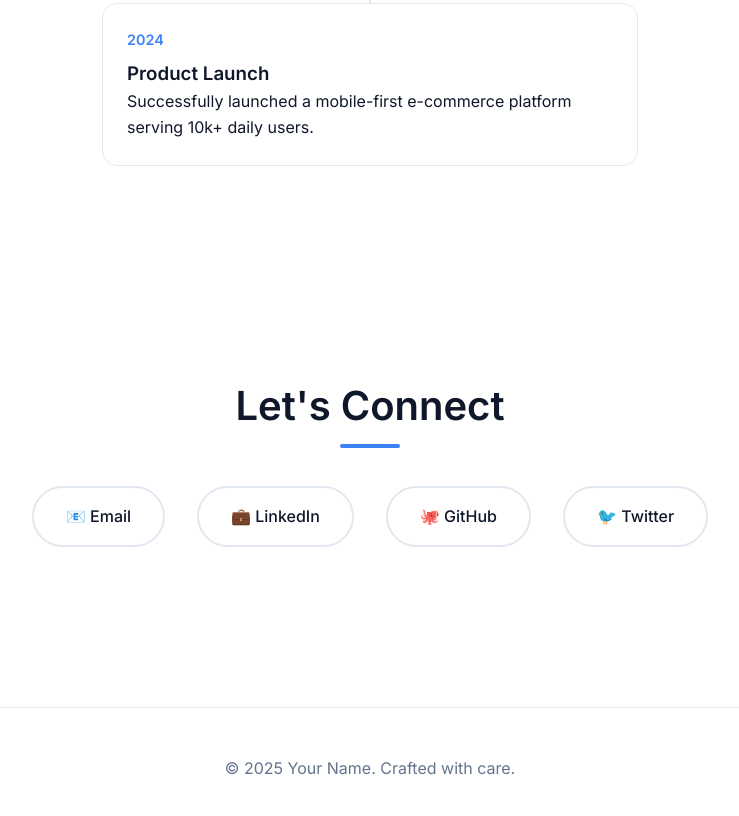
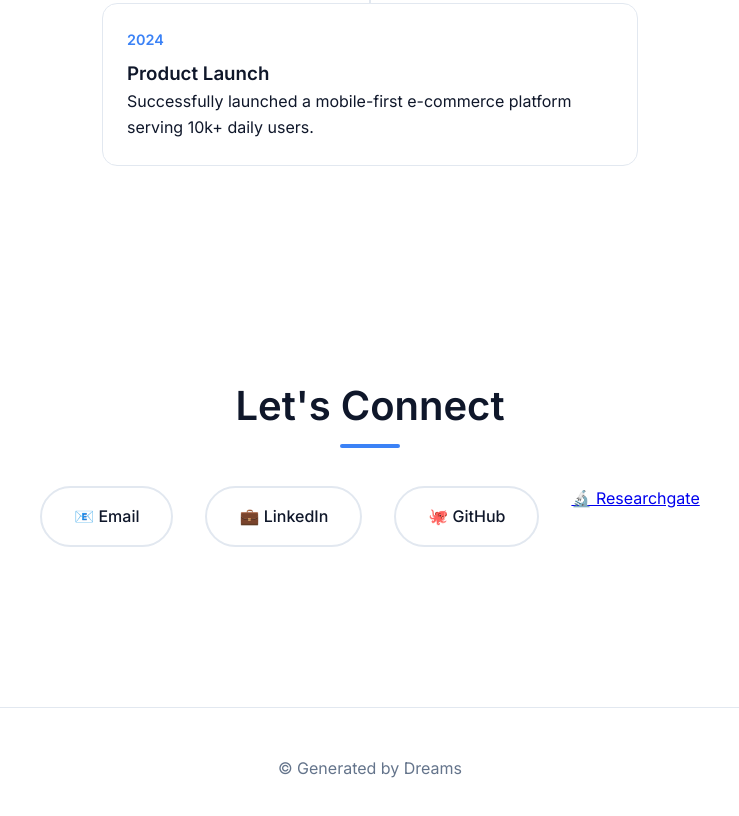
Before and after one commit to fatihonay/fatihonay.github.io, a plain HTML site: page index.html in a window 1280 px wide. Shown: the part 2097-2913 px from the top of the page, without its empty margins (270-1009 px from the left). Drawn offline with Linux system fonts and the light colour scheme.

Commit message:
Update index.html

```diff
--- a/index.html
+++ b/index.html
@@ -449,8 +449,8 @@
                 <a href="https://github.com/yourusername" class="contact-link">
                     🐙 GitHub
                 </a>
-                <a href="https://twitter.com/yourhandle" class="contact-link">
-                    🐦 Twitter
+                <a href="https://www.researchgate.net/profile/Fatih-Onay?ev=hdr_xprf">
+                    🔬 Researchgate
                 </a>
             </div>
         </div>
@@ -459,7 +459,7 @@
     <!-- Footer -->
     <footer class="footer">
         <div class="container">
-            <p>&copy; 2025 Your Name. Crafted with care.</p>
+            <p>&copy; Generated by Dreams </p>
         </div>
     </footer>
 
```
